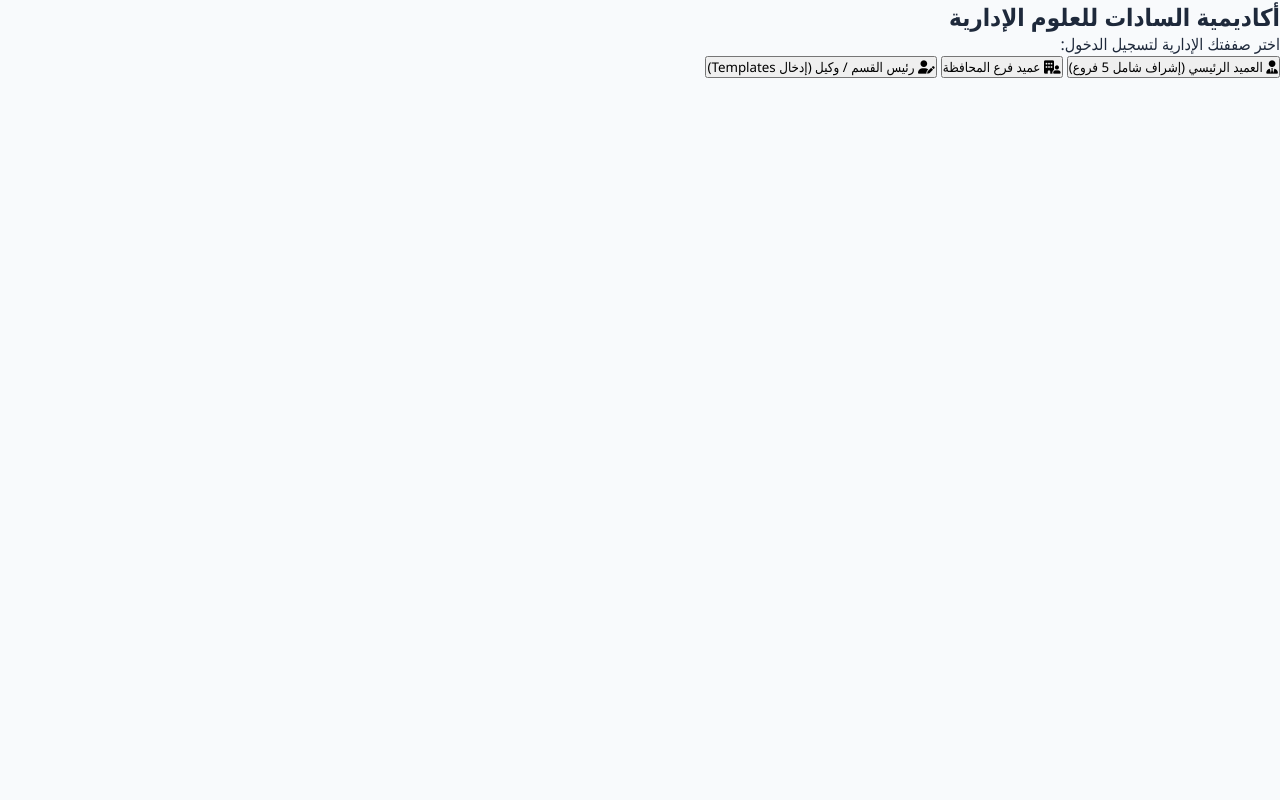
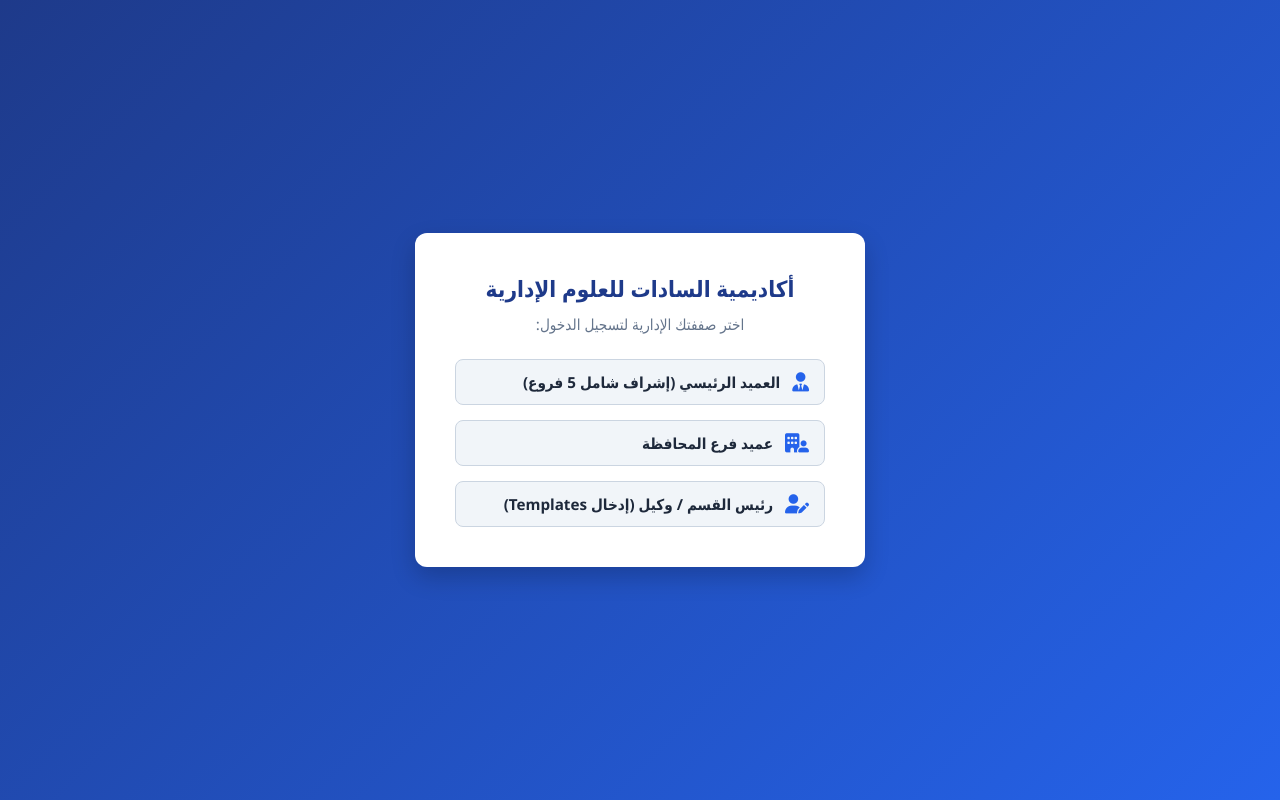
Before and after one commit to Osama0Mohamed0Data0Analysis/sadat-academy-app, a plain HTML site: page index.html in a window 1280 px wide. Drawn offline with Linux system fonts and the light colour scheme.

Commit message:
Enhance styles for login and role selection
Added styles for login screen and role buttons.

```diff
--- a/style.css
+++ b/style.css
@@ -70,3 +70,73 @@
     .top-bar { flex-direction: column; align-items: flex-start; gap: 10px; }
     .table-section { padding: 0 15px 15px 15px; }
 }
+
+
+
+/* شاشة تسجيل الدخول والصلاحيات */
+.login-screen {
+    position: fixed;
+    top: 0;
+    left: 0;
+    width: 100%;
+    height: 100%;
+    background: linear-gradient(135deg, #1e3a8a, #2563eb);
+    display: flex;
+    justify-content: center;
+    align-items: center;
+    z-index: 2000;
+}
+
+.login-card {
+    background: var(--white);
+    padding: 40px;
+    border-radius: 12px;
+    width: 100%;
+    max-width: 450px;
+    text-align: center;
+    box-shadow: 0 10px 25px rgba(0,0,0,0.2);
+}
+
+.login-card h2 {
+    color: var(--primary);
+    margin-bottom: 10px;
+    font-size: 1.4rem;
+}
+
+.login-card p {
+    color: #64748b;
+    margin-bottom: 25px;
+    font-size: 0.95rem;
+}
+
+.role-buttons {
+    display: flex;
+    flex-direction: column;
+    gap: 15px;
+}
+
+.btn-role {
+    background-color: #f1f5f9;
+    color: var(--text);
+    border: 1px solid #cbd5e1;
+    padding: 12px 15px;
+    border-radius: 8px;
+    cursor: pointer;
+    font-weight: 600;
+    font-size: 0.95rem;
+    display: flex;
+    align-items: center;
+    gap: 12px;
+    transition: 0.2s;
+    text-align: right;
+}
+
+.btn-role i {
+    color: var(--secondary);
+    font-size: 1.2rem;
+}
+
+.btn-role:hover {
+    background-color: #e2e8f0;
+    border-color: var(--secondary);
+}
```
